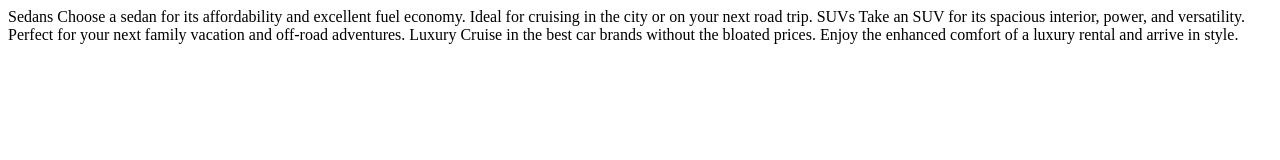
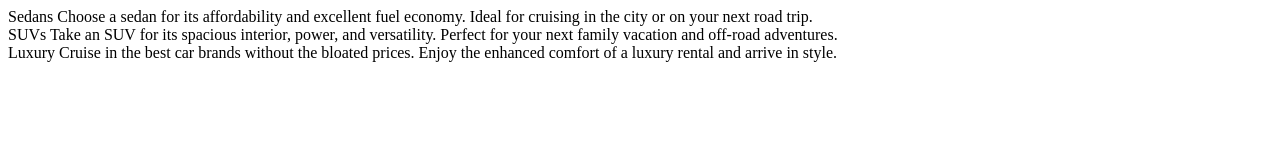
Before and after one commit to cosuoji/3-column-preview-card-component-main, a plain HTML site: page index.html in a window 1280 px wide. Drawn offline with Linux system fonts and the light colour scheme.

Commit message:
made changes to html, also testing commits from inside VS code

```diff
--- a/index.html
+++ b/index.html
@@ -14,18 +14,27 @@
 
 </head>
 <body>
-
+  <div class="container">
+  <div info="panels">
     Sedans
     Choose a sedan for its affordability and excellent fuel economy. Ideal for cruising in the city
     or on your next road trip.
-
+  </div>
+  <div>
     SUVs
     Take an SUV for its spacious interior, power, and versatility. Perfect for your next family vacation
     and off-road adventures.
-
+  </div>
+  <div>
     Luxury
     Cruise in the best car brands without the bloated prices. Enjoy the enhanced comfort of a luxury
     rental and arrive in style.
+  </div>
+
+
+
+  </div>
+
 
 </body>
 </html>
```
Lines whose indentation alone changed are shown as unchanged.
